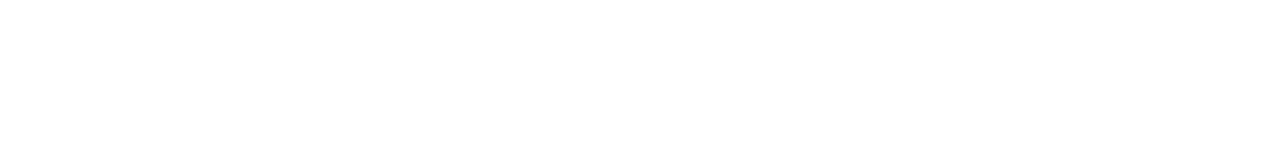
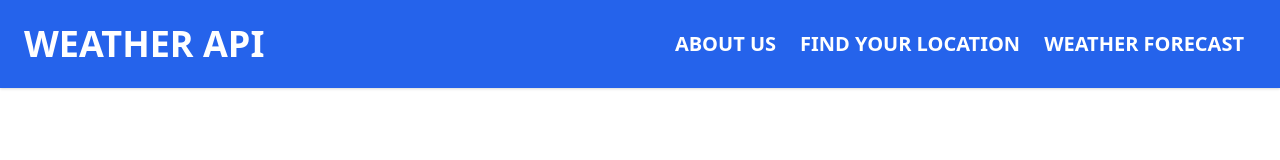
Before and after one commit to TrentDavidson/project-name, a website: page index.html in a window 1280 px wide. Drawn offline with nearby package versions, Linux system fonts and the light colour scheme.

Commit message:
navigation menu added

```diff
--- a/index.html
+++ b/index.html
@@ -8,6 +8,24 @@
     <title>Weather</title>
 </head>
 <body>
-
+<!--navigation-->
+<header class="flex flex-wrap justify-between items-center text-white font-semibold uppercase bg-blue-600 shadow text-md sm:text-l md:text-md lg:text-l xl:text-xl">
+    <h1 class="text-2xl sm:text-4xl">
+    <a class="flex flex-wrap items-center p-6" href="/">Weather API</a></h1>
+     <nav>
+         <ul class="flex items-center flex-wrap p-6 ">
+             <li>
+                 <a href="#about" class="m-3 hover:text-blue-300">About Us</a>
+             </li>
+             <li>
+                 <a href="#locator" class="m-3 hover:text-blue-300">Find Your Location</a>
+             </li>
+             <li>
+                 <a href="#forecast" class="m-3 hover:text-blue-300">Weather Forecast</a>
+             </li>
+         </ul>
+     </nav>
+ </header>
+<!--end of navigation-->
 </body>
 </html>
```
Also changed, not shown: tailwind/output.css.
